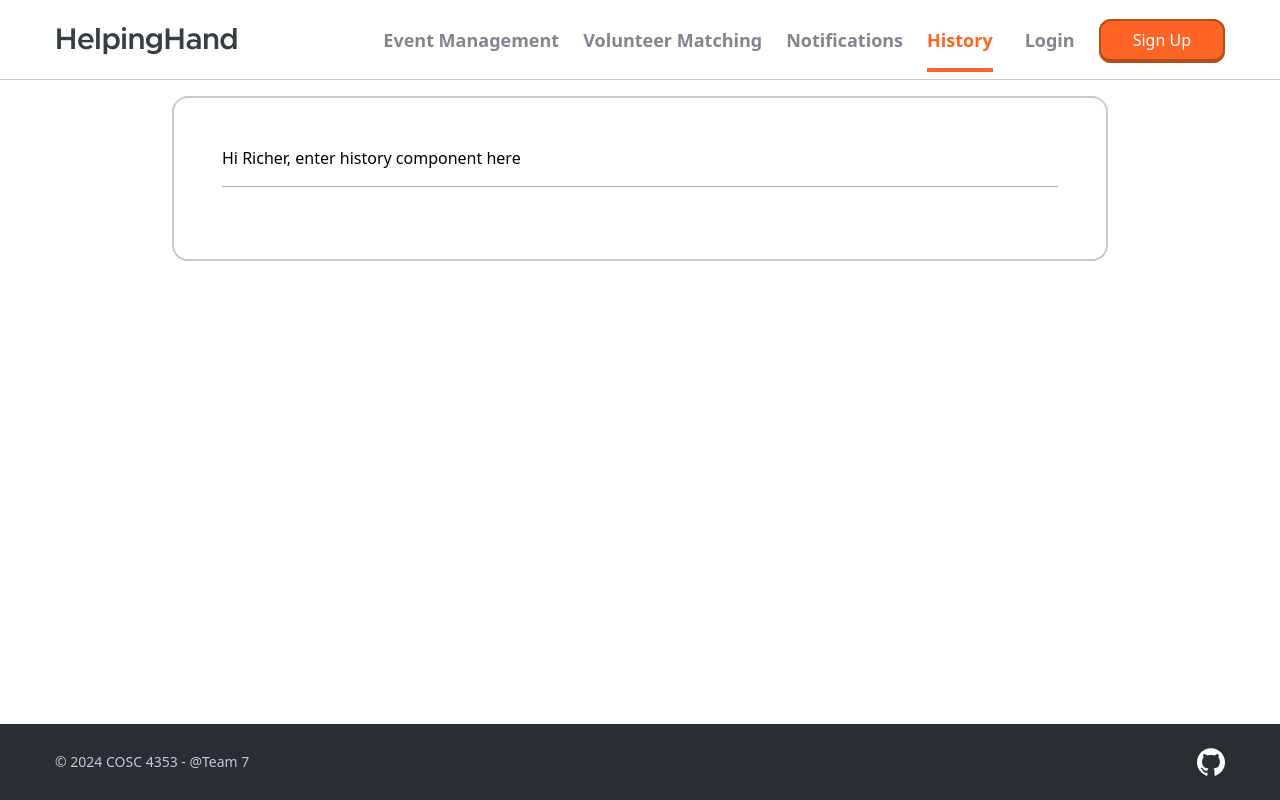
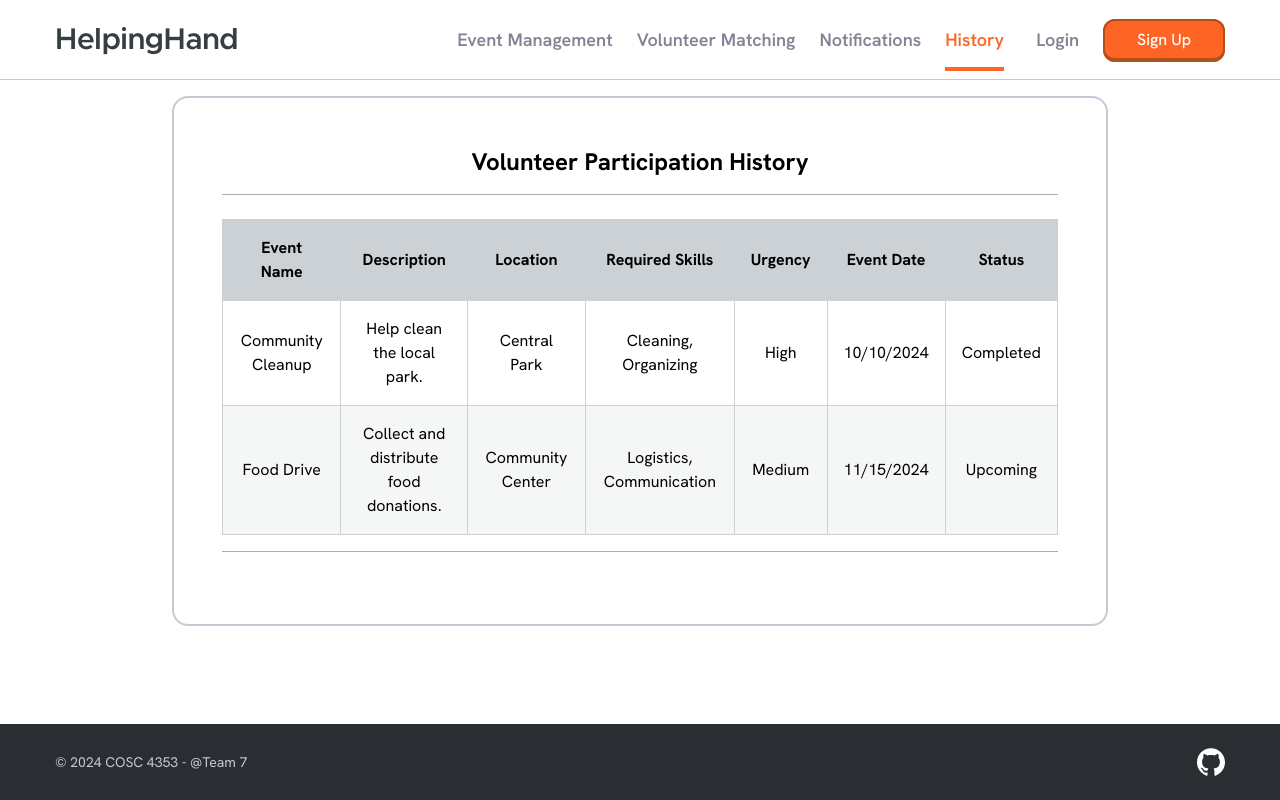
Before and after one commit to richerduong/helpinghand, a Next.js app: page /events/history in a window 1280 px wide. Built offline with nearby package versions, Linux system fonts and the light colour scheme.

Commit message:
feat: create notifications and history pages

```diff
--- a/app/(auth)/signup/FormStore.ts
+++ b/app/(auth)/signup/FormStore.ts
@@ -1,31 +1,21 @@
 import { create } from 'zustand';
-
-type Socials = {
-  linkedin: string;
-  github: string;
-  portfolio: string;
-}
 
 type State = {
   step: number,
   code: string[];
   email: string;
-  username: string;
   password: string;
   firstName: string;
   lastName: string;
-  socials: Socials;
 };
 
 type Actions = {
   setStep: (step: number) => void,
   setCode: (code: string[]) => void;
   setEmail: (email: string) => void;
-  setUsername: (username: string) => void;
   setPassword: (password: string) => void;
   setFirstName: (firstName: string) => void;
   setLastName: (lastName: string) => void;
-  setSocials: (socials: Partial<Socials>) => void;
   reset: () => void;
 };
 
@@ -33,15 +23,9 @@ const initialState: State = {
   step: 1,
   code: ['', '', '', '', ''],
   email: '',
-  username: '',
   password: '',
   firstName: '',
   lastName: '',
-  socials: {
-    linkedin: '',
-    github: '',
-    portfolio: ''
-  },
 };
 
 export const useFormStore = create<State & Actions>((set) => ({
@@ -49,10 +33,8 @@ export const useFormStore = create<State & Actions>((set) => ({
   setStep: (step) => set({ step }),
   setCode: (code) => set({ code }),
   setEmail: (email) => set({ email }),
-  setUsername: (username) => set({ username }),
   setPassword: (password) => set({ password }),
   setFirstName: (firstName) => set({ firstName }),
   setLastName: (lastName) => set({ lastName }),
-  setSocials: (socials) => set((state) => ({ socials: { ...state.socials, ...socials } })),
   reset: () => set(initialState),
 }));
--- a/app/(auth)/signup/GettingStartedStep.tsx
+++ b/app/(auth)/signup/GettingStartedStep.tsx
@@ -5,11 +5,12 @@ import React, { useState } from 'react';
 import { useFormStore } from './FormStore';
 import Link from 'next/link';
 import * as Form from '@radix-ui/react-form';
-import { checkEmailAvailability, checkUsernameAvailability } from '@/utils/api';
-import { validateEmail, validateUsername } from '@/utils/validations';
+import { checkEmailAvailability } from '@/utils/api';
+import { validateEmail } from '@/utils/validations';
 import Image from 'next/image';
 import PasswordInput from './PasswordInput';
 import PasswordRequirements from './PasswordRequirements';
+import { useRouter } from 'next/navigation';
 
 const validatePassword = (password: string): boolean => {
   const minLength = /.{8,}/;
@@ -31,43 +32,34 @@ const validatePassword = (password: string): boolean => {
 export default function GettingStartedStep() {
   const {
     step,
-    setStep,
     email,
     setEmail,
-    username,
-    setUsername,
     password
   } = useFormStore();
   const [isEmailAvailable, setIsEmailAvailable] = useState<boolean>(true);
-  const [isUsernameAvailable, setIsUsernameAvailable] = useState<boolean>(true);
   const [isLoading, setIsLoading] = useState<boolean>(false);
+  const router = useRouter();
 
   const handleEmailChange = (e: React.ChangeEvent<HTMLInputElement> ) => {
     setEmail(e.target.value);
-  };
-
-  const handleUsernameChange = (e: React.ChangeEvent<HTMLInputElement> ) => {
-    setUsername(e.target.value);
   };
 
   const handleContinue = async () => {
     setIsLoading(true);
 
     const { available: availableEmail } = await checkEmailAvailability()
-    const { available: availableUsername } = await checkUsernameAvailability();
 
     setIsEmailAvailable(availableEmail);
-    setIsUsernameAvailable(availableUsername);
 
-    if (availableEmail && availableUsername) {
-      setStep(step + 1);
+    if (availableEmail) {
+      router.push('/profile');
     }
 
     setIsLoading(false);
   };
 
   const canContinue = () => {
-    return validateEmail(email) && validateUsername(username) && validatePassword(password);
+    return validateEmail(email) && validatePassword(password);
   };
 
   return (
@@ -121,7 +113,7 @@ export default function GettingStartedStep() {
             )}
           />
         </Form.Field>
-        <Form.Field
+        {/* <Form.Field
           name="username"
           className="flex flex-col gap-y-1"
         >
@@ -153,7 +145,7 @@ export default function GettingStartedStep() {
               'outline-none focus:outline-none w-full'
             )}
           />
-        </Form.Field>
+        </Form.Field> */}
         <Form.Field
           name="password"
           className="flex flex-col gap-y-1"
@@ -199,7 +191,7 @@ export default function GettingStartedStep() {
                 }
               )}
             >
-              Continue
+              Create Account
             </span>
           </div>
         </button>
--- a/app/(auth)/signup/ProfileStep.tsx
+++ /dev/null
@@ -1,141 +0,0 @@
-'use client';
-
-import clsx from 'clsx';
-import React from 'react';
-import { useFormStore } from './FormStore';
-import Link from 'next/link';
-import * as Form from '@radix-ui/react-form';
-
-export default function ProfileStep() {
-  const {
-    step,
-    setStep,
-    firstName,
-    setFirstName,
-    lastName,
-    setLastName,
-  } = useFormStore();
-
-  const handleFirstNameChange = (e: React.ChangeEvent<HTMLInputElement> ) => {
-    setFirstName(e.target.value);
-  };
-
-  const handleLastNameChange = (e: React.ChangeEvent<HTMLInputElement> ) => {
-    setLastName(e.target.value);
-  };
-
-  const handleBack = () => {
-    setStep(step - 1);
-  };
-
-  const handleCreateAccount = () => {
-    if (canCreateAccount()) {
-      setStep(step + 1);
-    }
-  };
-
-  const canCreateAccount = () => {
-    return firstName !== '' && lastName !== '';
-  };
-
-  return (
-    <div
-      className={clsx({
-        'block': step === 3,
-        'hidden': step !== 3
-      })}
-    >
-      <h1 className="text-4xl text-[#353F42] font-semibold">Let&apos;s get to know you</h1>
-      <h2 className="text-lg text-[#646464] font-normal mt-3 mb-8">
-        You can change these later
-      </h2>
-      <div className="flex flex-col gap-y-4 w-full">
-        <div className="flex gap-x-2">
-          <Form.Field
-            name="firstName"
-            className="flex flex-col gap-y-1"
-          >
-            <Form.Label className='flex justify-between text-sm'>
-              <span>First Name</span>
-            </Form.Label>
-            <Form.Control
-              type="text"
-              required
-              placeholder="Mark"
-              value={firstName}
-              onChange={handleFirstNameChange}
-              className={clsx(
-                'border border-[#C5C9D6]',
-                'placeholder-[#7C7C7C]',
-                'text-[#2A2D31]',
-                'py-3 px-4 rounded-md',
-                'outline-none focus:outline-none w-full'
-              )}
-            />
-          </Form.Field>
-          <Form.Field
-            name="lastName"
-            className="flex flex-col gap-y-1"
-          >
-            <Form.Label className='flex justify-between text-sm'>
-              <span>Last Name</span>
-            </Form.Label>
-            <Form.Control
-              type="text"
-              required
-              placeholder="Zuckerberg"
-              value={lastName}
-              onChange={handleLastNameChange}
-              className={clsx(
-                'border border-[#C5C9D6]',
-                'placeholder-[#7C7C7C]',
-                'text-[#2A2D31]',
-                'py-3 px-4 rounded-md',
-                'outline-none focus:outline-none w-full'
-              )}
-            />
-          </Form.Field>
-        </div>
-
-        <div className="flex gap-x-4 w-full mt-2">
-          <button
-            type="button"
-            className={clsx(
-              'flex-[3]',
-              'text-gray-950 border-[1.3px] border-outline',
-              'rounded-lg py-2 outline-none',
-            )}
-            onClick={handleBack}
-          >
-            Go back
-          </button>
-          <button
-            type="button"
-            className={clsx(
-              'flex-[5]',
-              'text-white border-[1.5px] border-b-4',
-              'rounded-lg py-2 outline-none',
-              {
-                'bg-orange border-darkorange-border cursor-pointer hover:bg-orange-button-hover': canCreateAccount(),
-                'bg-orange border-darkorange-border cursor-not-allowed': !canCreateAccount(),
-              }
-            )}
-            disabled={!canCreateAccount()}
-            onClick={handleCreateAccount}
-          >
-            Create Account
-          </button>
-        </div>
-        <h3 className="text-xs text-[#646464] font-normal mt-2 mb-8">
-          Already have an account? {' '}
-          <Link
-            href="/signin"
-            className="text-orange"
-          >
-            Sign in
-          </Link>
-        </h3>
-      </div>
-    </div>
-  );
-}
--- a/app/(auth)/signup/SignUpForm.tsx
+++ b/app/(auth)/signup/SignUpForm.tsx
@@ -4,7 +4,6 @@ import React, { useEffect } from 'react';
 import * as Form from '@radix-ui/react-form';
 import EmailStep from './EmailStep';
 import GettingStartedStep from './GettingStartedStep';
-import ProfileStep from './ProfileStep';
 import { useFormStore } from './FormStore';
 
 export default function SignUpForm() {
@@ -18,7 +17,6 @@ export default function SignUpForm() {
     <Form.Root className="flex flex-col items-center text-center w-full max-w-sm">
       <EmailStep />
       <GettingStartedStep />
-      <ProfileStep />
     </Form.Root>
   );
 }
--- a/app/events/history/page.tsx
+++ b/app/events/history/page.tsx
@@ -1,21 +1,84 @@
-// import { auth } from '@/lib/auth';
-// import { redirect } from 'next/navigation';
+'use client'
+import { useState, useEffect } from 'react';
 
-export default async function History() {
-  // const session = await auth();
+// Example participation data type
+interface VolunteerHistory {
+  eventName: string;
+  eventDescription: string;
+  location: string;
+  requiredSkills: string[];
+  urgency: string;
+  eventDate: string;
+  participationStatus: string;
+}
 
-  // if (!session?.user) {
-  //   redirect('/signin');
-  // }
+export default function History() {
+  const [history, setHistory] = useState<VolunteerHistory[]>([]);
+
+  // Simulated data fetching
+  useEffect(() => {
+    const fetchedHistory = [
+      {
+        eventName: 'Community Cleanup',
+        eventDescription: 'Help clean the local park.',
+        location: 'Central Park',
+        requiredSkills: ['Cleaning', 'Organizing'],
+        urgency: 'High',
+        eventDate: '2024-10-10',
+        participationStatus: 'Completed',
+      },
+      {
+        eventName: 'Food Drive',
+        eventDescription: 'Collect and distribute food donations.',
+        location: 'Community Center',
+        requiredSkills: ['Logistics', 'Communication'],
+        urgency: 'Medium',
+        eventDate: '2024-11-15',
+        participationStatus: 'Upcoming',
+      },
+    ];
+    setHistory(fetchedHistory);
+  }, []);
 
   return (
-    <>
-      <div className="max-w-1170 w-full mx-auto flex justify-center h-full">
-        <div className="bg-white border-2 border-[#C5C9D6] mt-4 rounded-2xl p-12 mb-4 w-4/5">
-          <p>Hi Richer, enter history component here</p>
-          <hr className="border-gray-300 w-full my-4 mb-6" />
-        </div>
+    <div className="max-w-1170 w-full mx-auto flex justify-center h-full">
+      <div className="bg-white border-2 border-[#C5C9D6] mt-4 rounded-2xl p-12 mb-4 w-4/5">
+        <h1 className="text-2xl font-bold mb-4 text-center">Volunteer Participation History</h1>
+        <hr className="border-gray-300 w-full my-4 mb-6" />
+
+        {history.length > 0 ? (
+          <table className="w-full table-auto border-collapse text-center">
+            <thead>
+              <tr className="bg-gray-200">
+                <th className="border p-4">Event Name</th>
+                <th className="border p-4">Description</th>
+                <th className="border p-4">Location</th>
+                <th className="border p-4">Required Skills</th>
+                <th className="border p-4">Urgency</th>
+                <th className="border p-4">Event Date</th>
+                <th className="border p-4">Status</th>
+              </tr>
+            </thead>
+            <tbody>
+              {history.map((event, index) => (
+                <tr key={index} className="odd:bg-white even:bg-gray-50">
+                  <td className="border p-4">{event.eventName}</td>
+                  <td className="border p-4">{event.eventDescription}</td>
+                  <td className="border p-4">{event.location}</td>
+                  <td className="border p-4">{event.requiredSkills.join(', ')}</td>
+                  <td className="border p-4">{event.urgency}</td>
+                  <td className="border p-4">{new Date(event.eventDate).toLocaleDateString()}</td>
+                  <td className="border p-4">{event.participationStatus}</td>
+                </tr>
+              ))}
+            </tbody>
+          </table>
+        ) : (
+          <p>No volunteer history available.</p>
+        )}
+
+        <hr className="border-gray-300 w-full my-4 mb-6" />
       </div>
-    </>
+    </div>
   );
 }
--- a/app/layout.tsx
+++ b/app/layout.tsx
@@ -1,6 +1,9 @@
 import Navbar from "@/components/Navbar";
 import Footer from "@/components/Footer";
 import './globals.css';
+import { Hanken_Grotesk } from 'next/font/google';
+
+const hankenGrotesk = Hanken_Grotesk({ subsets: ['latin'] });
 
 export const metadata = {
   title: 'HelpingHand',
@@ -14,7 +17,7 @@ export default function RootLayout({
 }) {
   return (
     <html lang="en">
-      <body className="flex flex-col min-h-screen">
+      <body className={`${hankenGrotesk.className} flex flex-col min-h-screen`}>
         <Navbar />
         <main className="flex-grow">
           {children}
--- a/app/notifications/page.tsx
+++ b/app/notifications/page.tsx
@@ -1,21 +1,51 @@
-// import { auth } from '@/lib/auth';
-// import { redirect } from 'next/navigation';
+'use client';
 
-export default async function Notifications() {
-  // const session = await auth();
+import { useState, useEffect } from 'react';
 
-  // if (!session?.user) {
-  //   redirect('/signin');
-  // }
+// Example Notification data type
+interface Notification {
+  id: number;
+  message: string;
+  date: string;
+  link?: string;
+}
+
+export default function Notifications() {
+  const [notifications, setNotifications] = useState<Notification[]>([]);
+
+  // Fetch notifications (simulated with static data)
+  useEffect(() => {
+    const fetchedNotifications = [
+      { id: 1, message: 'You have been assigned to a new event!', date: '9/2/2024', link: '/events/123' },
+      { id: 2, message: 'Event update: The location for "Community Cleanup" has changed.', date: '9/29/2024' },
+      { id: 3, message: 'Reminder: Your upcoming event starts tomorrow!', date: '9/30/2024', link: '/events/456' },
+    ];
+    setNotifications(fetchedNotifications);
+  }, []);
 
   return (
-    <>
-      <div className="max-w-1170 w-full mx-auto flex justify-center h-full">
-        <div className="bg-white border-2 border-[#C5C9D6] mt-4 rounded-2xl p-12 mb-4 w-4/5">
-          <p>Hi Richer, enter notifications component here</p>
-          <hr className="border-gray-300 w-full my-4 mb-6" />
-        </div>
+    <div className="max-w-1170 w-full mx-auto flex justify-center h-full">
+      <div className="bg-white border-2 border-[#C5C9D6] mt-4 rounded-2xl p-12 mb-4 w-4/5">
+        <h1 className="text-2xl font-bold mb-4">Notification History</h1>
+        <hr className="border-gray-300 w-full my-4 mb-6" />
+        {notifications.length > 0 ? (
+          <ul>
+            {notifications.map(notification => (
+              <li key={notification.id} className="mb-3 p-3 shadow rounded bg-white">
+                <p className="text-gray-800">{notification.message}</p>
+                <p className="text-sm text-gray-500">{notification.date}</p>
+                {notification.link && (
+                  <a href='/notifications' className="text-blue-500 hover:text-blue-700">View details</a>
+                )}
+              </li>
+            ))}
+          </ul>
+        ) : (
+          <p>No notifications to show.</p>
+        )}
+
+        <hr className="border-gray-300 w-full my-4 mb-6" />
       </div>
-    </>
+    </div>
   );
 }
--- a/utils/api.ts
+++ b/utils/api.ts
@@ -3,9 +3,3 @@ export async function checkEmailAvailability() {
     available: true
   };
 }
-
-export async function checkUsernameAvailability() {
-  return {
-    available: true
-  };
-}
```
Also changed, not shown: utils/validations.ts (+0 -29 lines).
